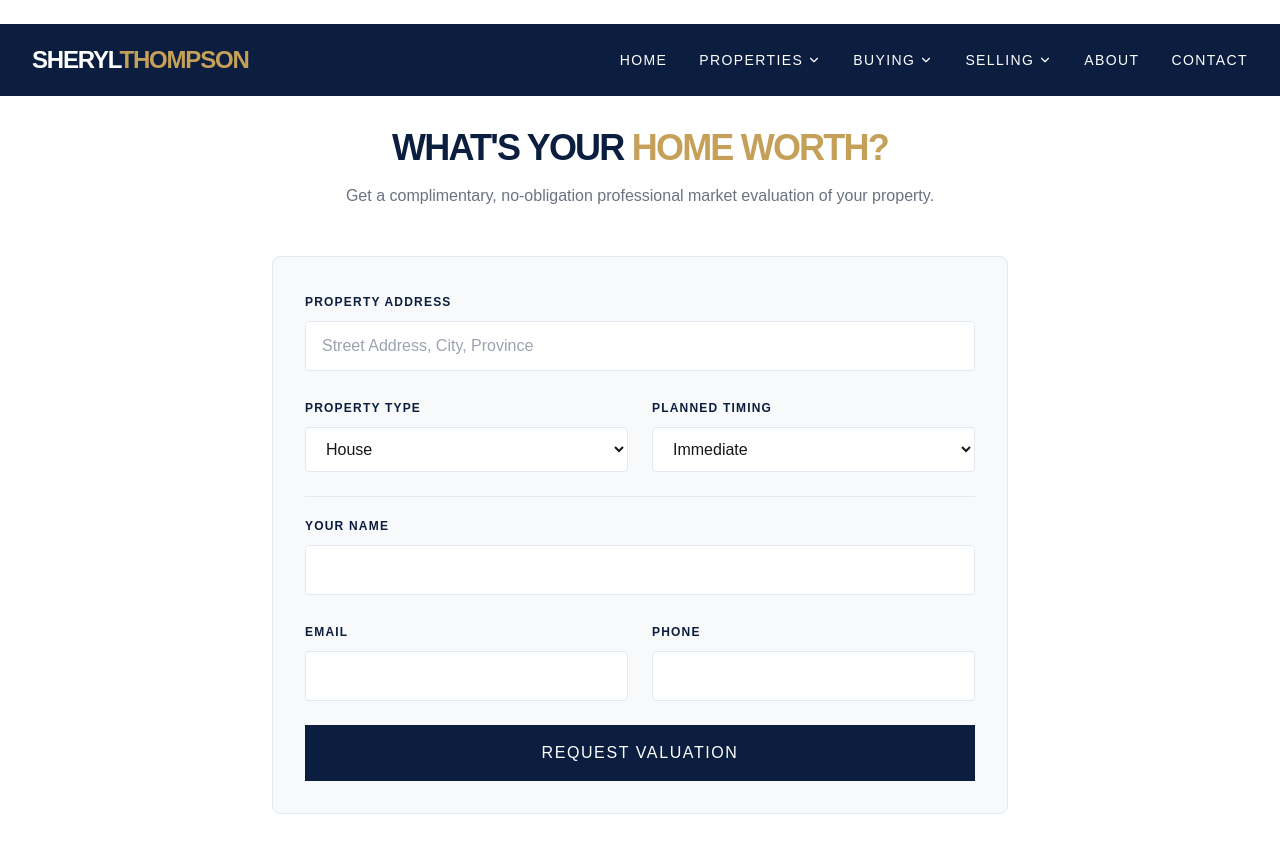
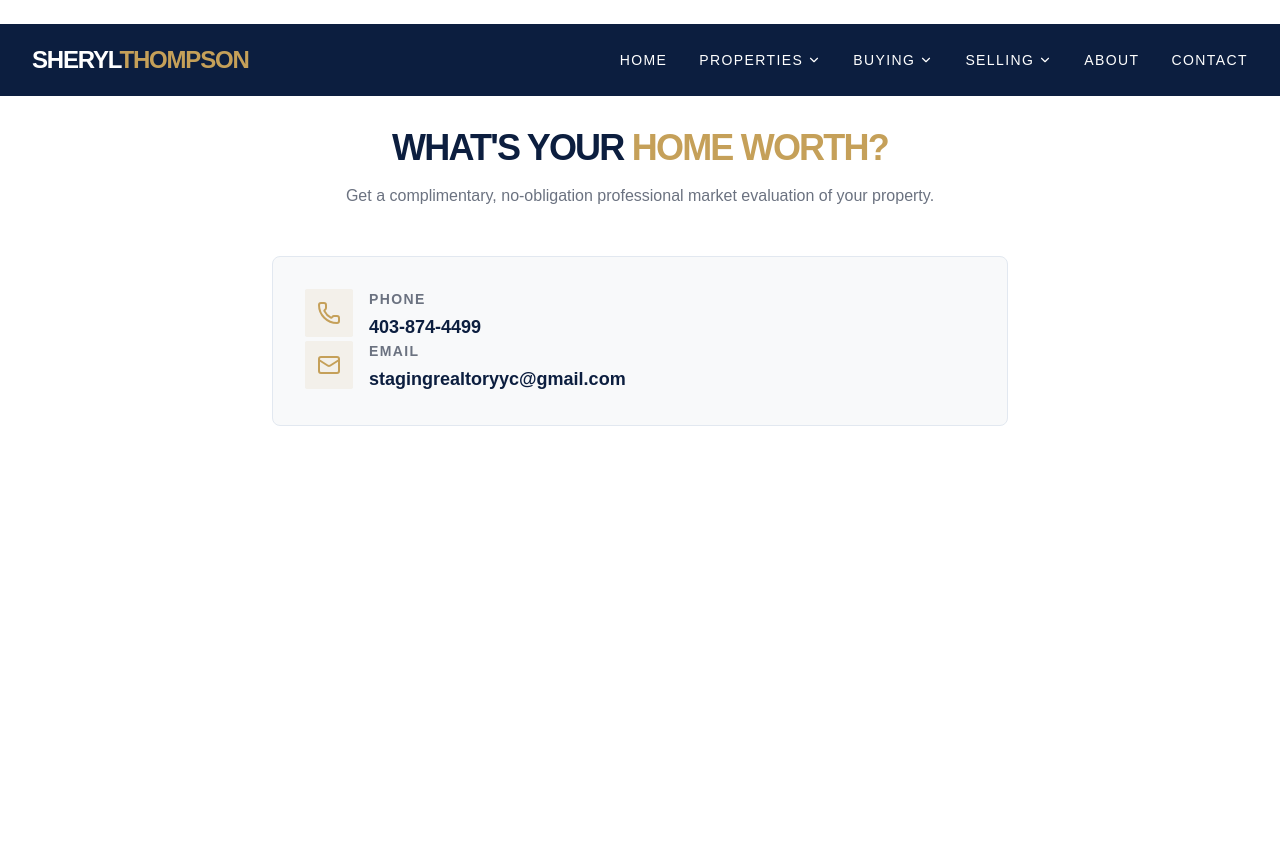
Before and after one commit to mhughes2012/real-estate, a Next.js app: page /selling/valuation in a window 1280 px wide. Shown: the top 852 px of the page. After the commit the page ends 800 px from the top, so only its background shows below. Built offline with nearby package versions, Linux system fonts and the light colour scheme.

Commit message:
valuation page update

```diff
--- a/src/app/properties/real-time/page.tsx
+++ b/src/app/properties/real-time/page.tsx
@@ -16,7 +16,7 @@ export default async function RealTimePropertiesPage() {
       <div className="pt-32 pb-20 px-4">
         <div className="max-w-7xl mx-auto">
           <header className="mb-12">
-            <h1 className="text-4xl font-bold text-navy mb-4">MLS® Listings</h1>
+            <h1 className="text-4xl font-bold text-navy mb-4">Sheryl's Featured Listings</h1>
             <div className="w-20 h-1 bg-gold mt-6" />
           </header>
 
--- a/src/app/selling/valuation/page.tsx
+++ b/src/app/selling/valuation/page.tsx
@@ -1,5 +1,6 @@
 import { Navbar } from '@/components/organisms/Navbar';
 import { Button } from '@/components/atoms/Button';
+import {Mail, Phone} from "lucide-react";
 
 export default function HomeValuationPage() {
   return (
@@ -10,51 +11,25 @@ export default function HomeValuationPage() {
         <p className="text-gray-500 text-center mb-12">Get a complimentary, no-obligation professional market evaluation of your property.</p>
 
         <div className="bg-white-clean p-8 rounded-lg border border-white-muted">
-          <form className="space-y-6">
-            <div className="space-y-2">
-              <label className="text-xs uppercase tracking-widest font-bold text-navy">Property Address</label>
-              <input type="text" placeholder="Street Address, City, Province" className="w-full px-4 py-3 border border-white-muted rounded focus:outline-none focus:ring-2 focus:ring-gold bg-white" />
+          <div className="flex items-start gap-4">
+            <div className="bg-gold/10 p-3 rounded-sm text-gold">
+              <Phone size={24} />
             </div>
+            <div>
+              <div className="text-sm uppercase tracking-widest text-gray-500 mb-1 font-bold">Phone</div>
+              <div className="text-lg font-bold text-navy">403-874-4499</div>
+            </div>
+          </div>
 
-            <div className="grid grid-cols-1 md:grid-cols-2 gap-6">
-              <div className="space-y-2">
-                <label className="text-xs uppercase tracking-widest font-bold text-navy">Property Type</label>
-                <select className="w-full px-4 py-3 border border-white-muted rounded focus:outline-none focus:ring-2 focus:ring-gold bg-white">
-                  <option>House</option>
-                  <option>Condo/Apartment</option>
-                  <option>Townhouse</option>
-                  <option>Acreage</option>
-                </select>
-              </div>
-              <div className="space-y-2">
-                <label className="text-xs uppercase tracking-widest font-bold text-navy">Planned Timing</label>
-                <select className="w-full px-4 py-3 border border-white-muted rounded focus:outline-none focus:ring-2 focus:ring-gold bg-white">
-                  <option>Immediate</option>
-                  <option>1-3 Months</option>
-                  <option>3-6 Months</option>
-                  <option>Just Curious</option>
-                </select>
-              </div>
+          <div className="flex items-start gap-4">
+            <div className="bg-gold/10 p-3 rounded-sm text-gold">
+              <Mail size={24} />
             </div>
-
-            <div className="space-y-2 pt-4 border-t border-white-muted">
-              <label className="text-xs uppercase tracking-widest font-bold text-navy">Your Name</label>
-              <input type="text" className="w-full px-4 py-3 border border-white-muted rounded focus:outline-none focus:ring-2 focus:ring-gold bg-white" />
+            <div>
+              <div className="text-sm uppercase tracking-widest text-gray-500 mb-1 font-bold">Email</div>
+              <div className="text-lg font-bold text-navy">stagingrealtoryyc@gmail.com</div>
             </div>
-
-            <div className="grid grid-cols-1 md:grid-cols-2 gap-6">
-              <div className="space-y-2">
-                <label className="text-xs uppercase tracking-widest font-bold text-navy">Email</label>
-                <input type="email" className="w-full px-4 py-3 border border-white-muted rounded focus:outline-none focus:ring-2 focus:ring-gold bg-white" />
-              </div>
-              <div className="space-y-2">
-                <label className="text-xs uppercase tracking-widest font-bold text-navy">Phone</label>
-                <input type="tel" className="w-full px-4 py-3 border border-white-muted rounded focus:outline-none focus:ring-2 focus:ring-gold bg-white" />
-              </div>
-            </div>
-
-            <Button className="w-full py-4 uppercase tracking-widest font-bold">Request Valuation</Button>
-          </form>
+          </div>
         </div>
       </div>
     </main>
```
